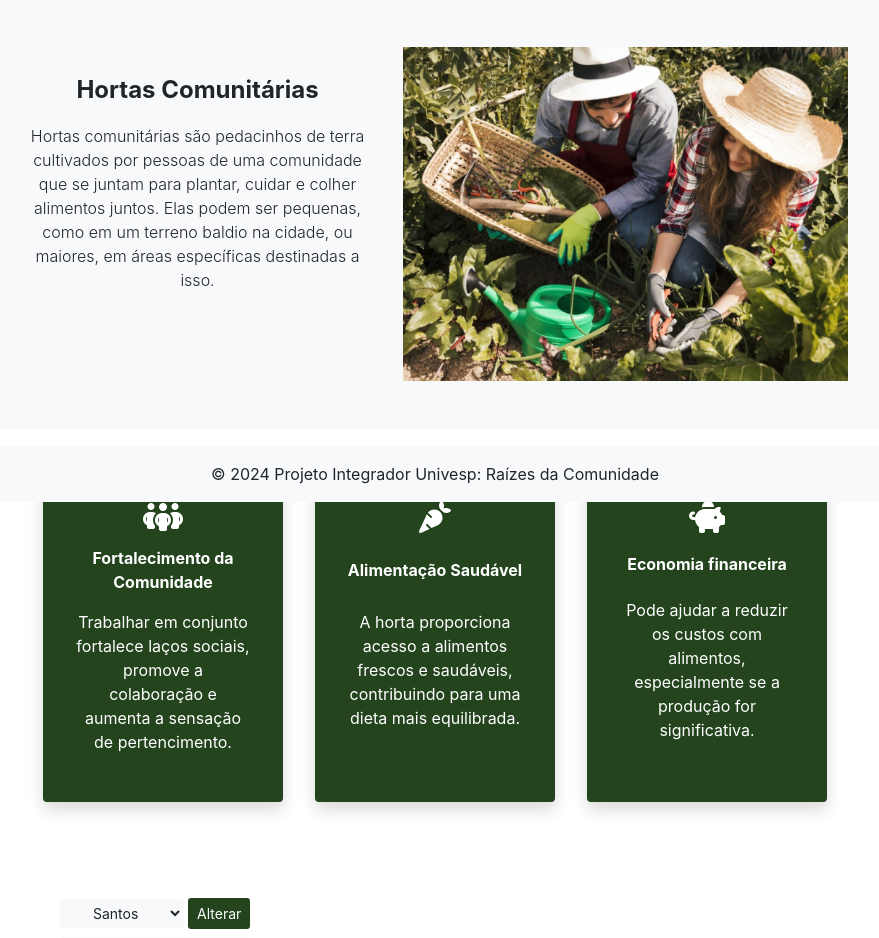
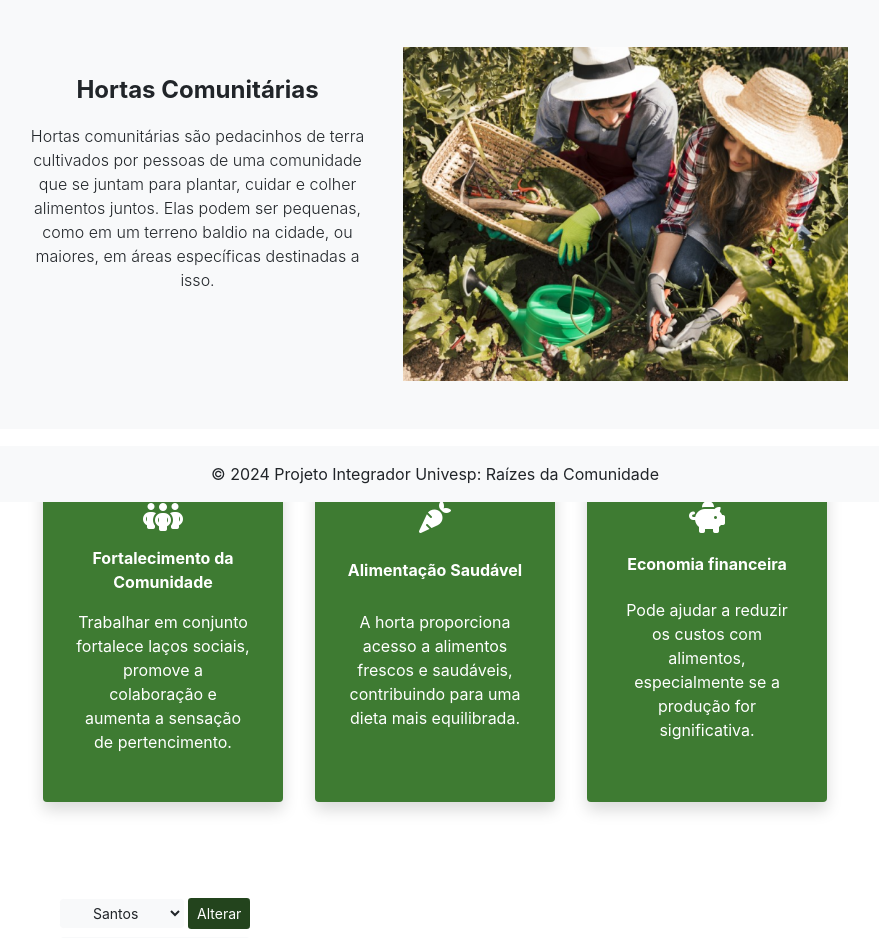
Before and after one commit to cristiellesreis/raizes_comunidade, a Django app: page / in a window 1280 px wide. Shown: the part 298-1236 px from the top of the page, without its empty margins (205-1084 px from the left). Run offline with Django 5.2, Linux system fonts and the light colour scheme; data that the repository does not hold is empty; some libraries are stand-ins or nearby versions.

Commit message:
fix: ajuste imagens e cores

```diff
--- a/templates/base.html
+++ b/templates/base.html
@@ -15,6 +15,10 @@
 
       .cor-sucesso{
         background-color: #23441d;
+      }
+
+      .cor-cards{
+        background-color: #3e7b32;
       }
 
     </style>
--- a/templates/home.html
+++ b/templates/home.html
@@ -65,21 +65,21 @@
 </div>
 
 <div class="d-flex justify-content-center mt-5 flex-wrap" style="gap: 2rem;">
-  <div class="shadow p-3 mb-5 rounded d-flex justify-content-center flex-wrap p-2 cor-sucesso" style="width: 15rem; border-radius: 15px;">
+  <div class="shadow p-3 mb-5 rounded d-flex justify-content-center flex-wrap p-2 cor-cards" style="width: 15rem; border-radius: 15px;">
     <div class="d-flex justify-content-center flex-wrap">
       <i class="fa-solid fa-2xl fa-people-group m-4" style="color: #ffffff;"></i>
       <p class="text-white text-center font-weight-bold pt-1 m-0">Fortalecimento da Comunidade</p>
     </div>
     <p class="text-white text-center p-3">Trabalhar em conjunto fortalece laços sociais, promove a colaboração e aumenta a sensação de pertencimento.</p>
   </div>
-  <div class="shadow p-3 mb-5 rounded d-flex justify-content-center flex-wrap p-2 cor-sucesso" style="width: 15rem; border-radius: 15px;">
+  <div class="shadow p-3 mb-5 rounded d-flex justify-content-center flex-wrap p-2 cor-cards" style="width: 15rem; border-radius: 15px;">
     <div class="d-flex justify-content-center flex-wrap">
       <i class="fa-solid fa-carrot fa-2xl m-4" style="color: #ffffff;"></i>
       <p class="text-white text-center font-weight-bold pt-1 m-0" >Alimentação Saudável</p>
     </div>
     <p class="text-white text-center p-3">A horta proporciona acesso a alimentos frescos e saudáveis, contribuindo para uma dieta mais equilibrada.</p>
   </div>
-  <div class="shadow p-3 mb-5 rounded d-flex justify-content-center flex-wrap p-2 cor-sucesso" style="width: 15rem; border-radius: 15px;">
+  <div class="shadow p-3 mb-5 rounded d-flex justify-content-center flex-wrap p-2 cor-cards" style="width: 15rem; border-radius: 15px;">
     <div class="d-flex justify-content-center flex-wrap">
       <i class="fa-solid fa-piggy-bank fa-2xl m-4" style="color: #ffffff;"></i>
       <p class="text-white text-center font-weight-bold pt-1 m-0">Economia financeira</p>
@@ -90,13 +90,9 @@
 
 {% include 'partials\_clima.html' %}
 
-<div class="container embed-responsive embed-responsive-21by9">
-  <iframe class="embed-responsive-item" src="https://www.youtube.com/embed/2JbcO8kXnBA" title="Territórios do Comum - Hortas Urbanas Comunitárias" frameborder="0" allow="accelerometer; autoplay; clipboard-write; encrypted-media; gyroscope; picture-in-picture; web-share" referrerpolicy="strict-origin-when-cross-origin" allowfullscreen></iframe>
-</div>
-
-<div class="d-flex justify-content-center flex-wrap mt-5">
+<div class="d-flex justify-content-center flex-wrap mb-5">
   <div class="card m-2" style="width: 18rem;">
-    <img class="card-img-top" src="/media/img-04.jpg" alt="Imagem focada nas mãos sujas de terra ao plantar.">
+    <img class="card-img-top" src="/media/mãos-terra.png" alt="Imagem focada nas mãos sujas de terra ao plantar.">
     <div class="card-body">
       <h5 class="card-title">Cultivo</h5>
       <p  tabindex="0" class="card-text">Conheça as diferentes culturas para aderir a sua horta</p>
@@ -104,7 +100,7 @@
     </div>
   </div>
   <div class="card m-2" style="width: 18rem;">
-    <img class="card-img-top" src="/media/img-03.jpg" alt="Imagem de uma mulher colhendo cenouras">
+    <img class="card-img-top" src="/media/mulher-plantando.png" alt="Imagem de uma mulher colhendo cenouras">
     <div class="card-body">
       <h5 class="card-title">Dicas de Manutenção</h5>
       <p tabindex="0" class="card-text">Veja as principais dicas para cuidar e manter sua horta</p>
@@ -112,7 +108,7 @@
     </div>
   </div>
   <div class="card m-2" style="width: 18rem;">
-    <img class="card-img-top" src="/media/img-01.jpg" alt="Imagem focada nas mãos de duas pessoas segurando uma tigela com tomates maduros.">
+    <img class="card-img-top" src="/media/maos-tomates.png" alt="Imagem focada nas mãos de duas pessoas segurando uma tigela com tomates maduros.">
     <div class="card-body">
       <h5 class="card-title">Fórum Comunitário</h5>
       <p tabindex="0" class="card-text">Converse com a sua comunidade! Juntos somos mais fortes!</p>
@@ -121,4 +117,10 @@
   </div>
 </div>
 
+
+<div class="container embed-responsive embed-responsive-21by9 mb-5">
+  <iframe class="embed-responsive-item" src="https://www.youtube.com/embed/2JbcO8kXnBA" title="Territórios do Comum - Hortas Urbanas Comunitárias" frameborder="0" allow="accelerometer; autoplay; clipboard-write; encrypted-media; gyroscope; picture-in-picture; web-share" referrerpolicy="strict-origin-when-cross-origin" allowfullscreen></iframe>
+</div>
+
+
 {% endblock %}
```
Also changed, not shown: media/img-01.jpg (deleted), media/img-03.jpg (deleted), 3 other files.
